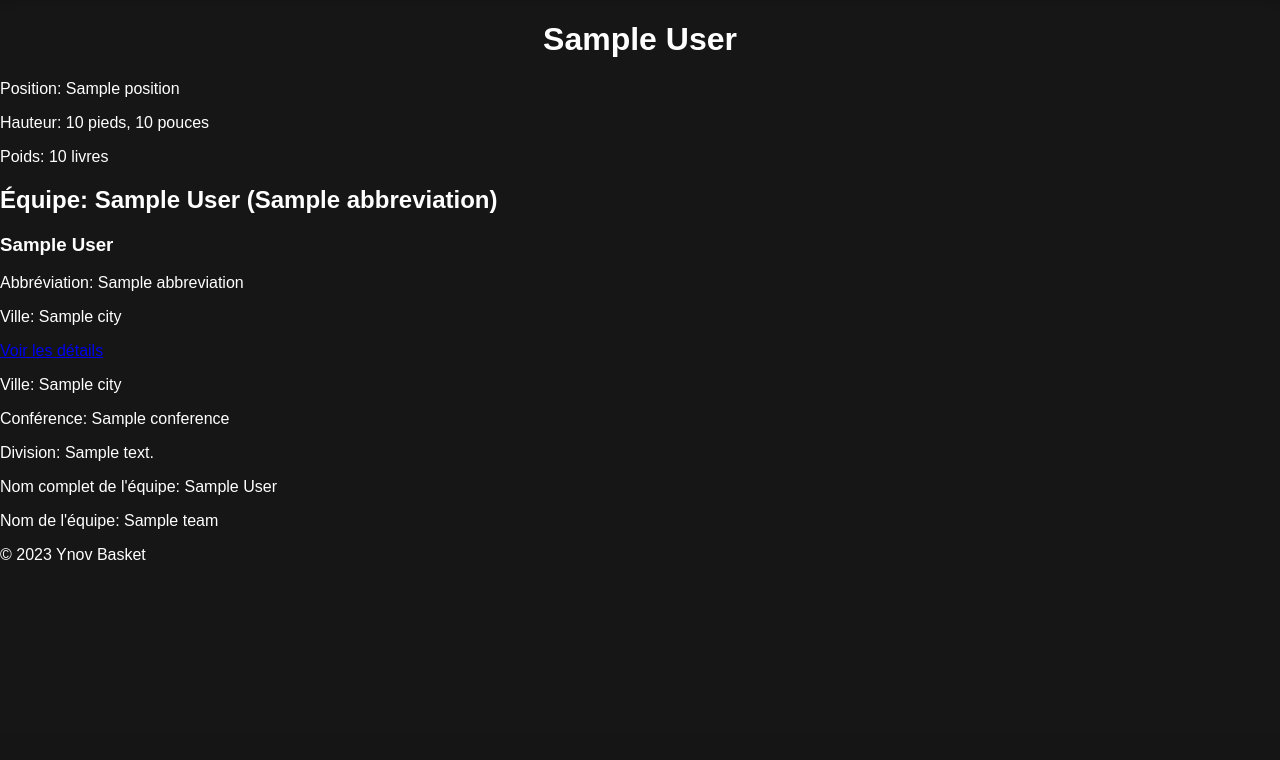
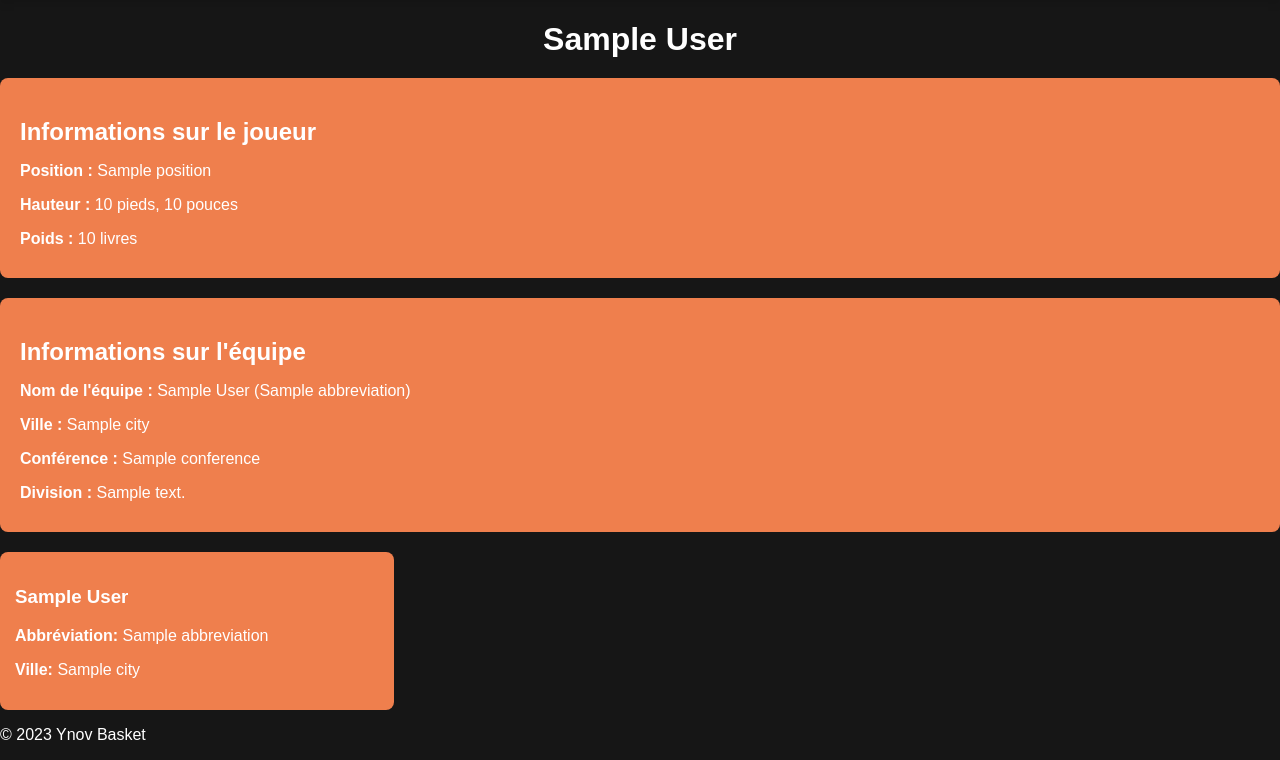
Before and after one commit to Affy657/Projet_compensatoire_Basket_Ynov, a Django app: page /basketball/players/1/ in a window 1280 px wide. Shown: the part 66-826 px from the top of the page. Before the commit the page ends 626 px from the top, so only its background shows below. Run offline with Django 4.2, Linux system fonts and the light colour scheme; a database or web service that is not in the repository returns one stand-in record (values such as "Sample title"); data that the repository does not hold is empty.

Commit message:
add player team match detail pages styles

```diff
--- a/src/basketball/static/css/basketball-styles.css
+++ b/src/basketball/static/css/basketball-styles.css
@@ -108,3 +108,26 @@ h1 {
 .card-date {
     margin-top: 8px;
 }
+
+.player-title {
+    font-size: 2rem;
+    margin-bottom: 20px;
+    text-align: center;
+}
+
+.player-details, .team-details,.match-details {
+    background-color: var(--accent);
+    border-radius: 8px;
+    padding: 20px;
+    margin-bottom: 20px;
+}
+
+.player-details h2, .team-details h2,.match-title h2 {
+    font-size: 1.5rem;
+    margin-bottom: 15px;
+}
+
+.player-details p, .team-details p,.match-details p{
+    font-size: 1rem;
+    margin-bottom: 10px;
+}
--- a/src/basketball/template/basketball/player_detail.html
+++ b/src/basketball/template/basketball/player_detail.html
@@ -1,16 +1,22 @@
 {% extends './base.html' %}
 
 {% block content %}
-<h1>{{ player.first_name }} {{ player.last_name }}</h1>
-<p>Position: {{ player.position }}</p>
-<p>Hauteur: {{ player.height_feet }} pieds, {{ player.height_inches }} pouces</p>
-<p>Poids: {{ player.weight_pounds }} livres</p>
-<h2>Équipe: {{ player.team.full_name }} ({{ player.team.abbreviation }})</h2>
+<h1 class="player-title">{{ player.first_name }} {{ player.last_name }}</h1>
+
+<div class="player-details">
+    <h2>Informations sur le joueur</h2>
+    <p><strong>Position :</strong> {{ player.position }}</p>
+    <p><strong>Hauteur :</strong> {{ player.height_feet }} pieds, {{ player.height_inches }} pouces</p>
+    <p><strong>Poids :</strong> {{ player.weight_pounds }} livres</p>
+</div>
+
+<div class="team-details">
+    <h2>Informations sur l'équipe</h2>
+    <p><strong>Nom de l'équipe :</strong> {{ player.team.full_name }} ({{ player.team.abbreviation }})</p>
+    <p><strong>Ville :</strong> {{ player.team.city }}</p>
+    <p><strong>Conférence :</strong> {{ player.team.conference }}</p>
+    <p><strong>Division :</strong> {{ player.team.division }}</p>
+</div>
 {% include 'team_card.html' with team=player.team %}
-<p>Ville: {{ player.team.city }}</p>
-<p>Conférence: {{ player.team.conference }}</p>
-<p>Division: {{ player.team.division }}</p>
-<p>Nom complet de l'équipe: {{ player.team.full_name }}</p>
-<p>Nom de l'équipe: {{ player.team.name }}</p>
 
 {% endblock %}
--- a/src/basketball/template/basketball/team_card.html
+++ b/src/basketball/template/basketball/team_card.html
@@ -1,6 +1,5 @@
-<div class="team-card">
-    <h3>{{ team.full_name }}</h3>
-    <p>Abbréviation: {{ team.abbreviation }}</p>
-    <p>Ville: {{ team.city }}</p>
-    <p><a href="{% url 'team_detail' team.id %}">Voir les détails</a></p>
-</div>
+<a href="{% url 'team_detail' team.id %}"class="card team-card">
+    <h3 class="card-title">{{ team.full_name }}</h3>
+    <p><strong>Abbréviation:</strong> {{ team.abbreviation }}</p>
+    <p><strong>Ville:</strong> {{ team.city }}</p>
+</a>
```
Also changed, not shown: src/basketball/template/basketball/match_detail.html (+18 -12 lines), src/basketball/template/basketball/player_card.html (+4 -5 lines), src/basketball/template/basketball/team_detail.html (+12 -5 lines), src/db.sqlite3.
